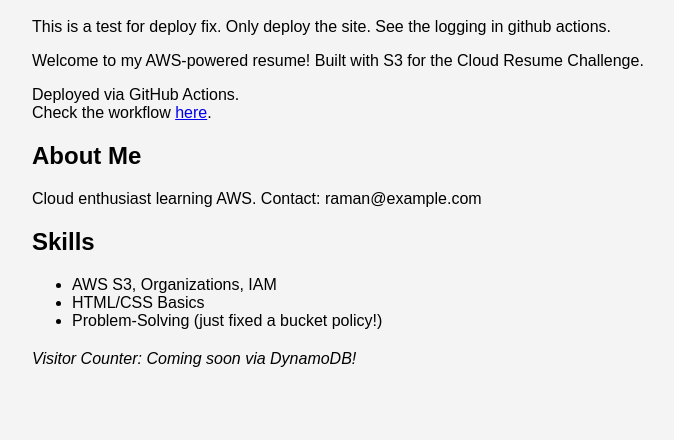
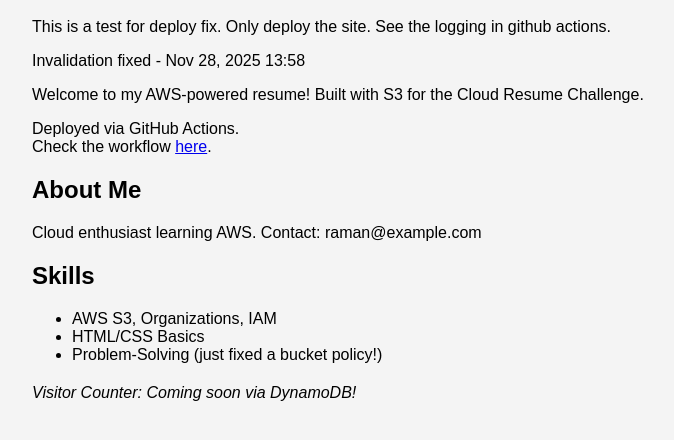
Before and after one commit to radlakha/crc-aws, a plain HTML site: page site/index.html in a window 1280 px wide. Shown: the part 80-520 px from the top of the page, without its empty margins (8-682 px from the left). Drawn offline with Linux system fonts and the light colour scheme.

Commit message:
Add invalidation fix message to index.html

```diff
--- a/site/index.html
+++ b/site/index.html
@@ -13,6 +13,7 @@
 <body>
     <h1>Raman's Cloud Resume</h1>
     <p>This is a test for deploy fix. Only deploy the site. See the logging in github actions.</p>
+    <p>Invalidation fixed - Nov 28, 2025 13:58</p>
     <p>Welcome to my AWS-powered resume! Built with S3 for the Cloud Resume Challenge.</p>
     <p>Deployed via GitHub Actions. <br>
     Check the workflow <a href="https://github.com/radlakha/crc-aws/actions">here</a>.</p>
```
